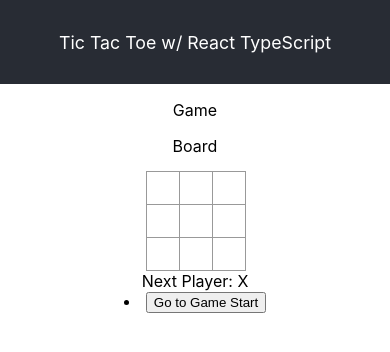
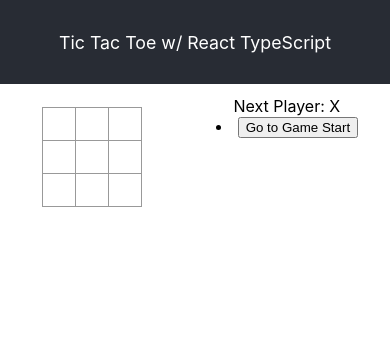
Before and after one commit to chosnhn1/typescript-tictactoe, a React (Create React App) app in the folder ttt/: page / in a window 390 px wide. Shown: the top 352 px of the page. Built offline with nearby package versions, Linux system fonts and the light colour scheme.

Commit message:
add responsive

```diff
--- a/ttt/src/App.css
+++ b/ttt/src/App.css
@@ -1,17 +1,20 @@
 .App {
   text-align: center;
 }
+
 
 .App-logo {
   height: 40vmin;
   pointer-events: none;
 }
 
+
 @media (prefers-reduced-motion: no-preference) {
   .App-logo {
     animation: App-logo-spin infinite 20s linear;
   }
 }
+
 
 .App-header {
   background-color: #282c34;
@@ -24,9 +27,11 @@
   color: white;
 }
 
+
 .App-link {
   color: #61dafb;
 }
+
 
 @keyframes App-logo-spin {
   from {
@@ -37,13 +42,22 @@
   }
 }
 
-/* .square {
-  width: 36px;
-  height: 36px;
-  margin: 4px;
-  border: 1px solid;
-  text-align: center;
-} */
+
+.game {
+  display: flex;
+  flex-direction: row;
+  justify-content: space-around;
+  margin-top: 12px;
+  margin-bottom: 12px;
+}
+
+
+@media (max-width: 320px) {
+  .game {
+    flex-direction: column;
+  }
+}
+
 
 .board {
   display: flex;
@@ -51,6 +65,7 @@
   align-items: center;
   min-width: 120px;
 }
+
 
 .square {
   background: #fff;
--- a/ttt/src/components/Board.tsx
+++ b/ttt/src/components/Board.tsx
@@ -18,10 +18,6 @@
 
   return (
     <div className='game'>
-      <p>
-        Board {props.squares}
-      </p>
-
       <div className='board'>
         <div className='board-row'>
           {renderSquare(0)}
--- a/ttt/src/components/Square.tsx
+++ b/ttt/src/components/Square.tsx
@@ -2,9 +2,9 @@
 
 interface SquareProps {
   children?: React.ReactNode
-  position: number
-  onClick?: any
-  value?: string|null
+  position?: number
+  onClick?: React.MouseEventHandler
+  value?: string | null
 }
 
 const Square = (props: SquareProps) => {
--- a/ttt/src/pages/Game.tsx
+++ b/ttt/src/pages/Game.tsx
@@ -79,14 +79,11 @@
 
   return (
     <div className="game">
-      <p>Game</p>
       <div className="game-board">
         <Board squares={current.squares} handleClick={handleClick} />
       </div>
       <div className="game-info">
         {gameStatus}
-      </div>
-      <div>
         {current.squares}
         {moves}
       </div>
```
